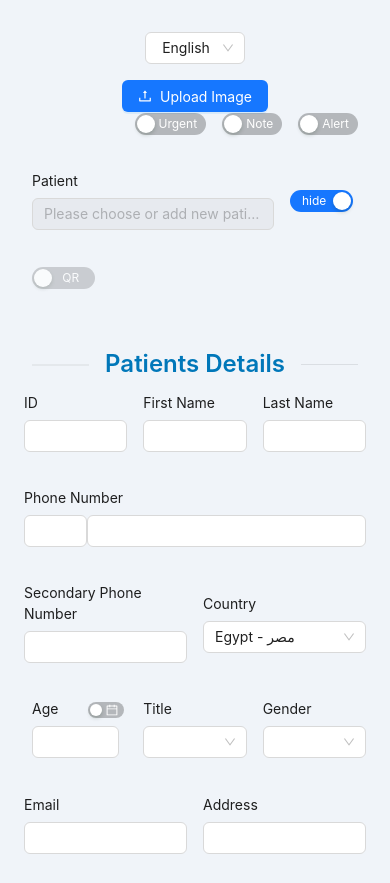
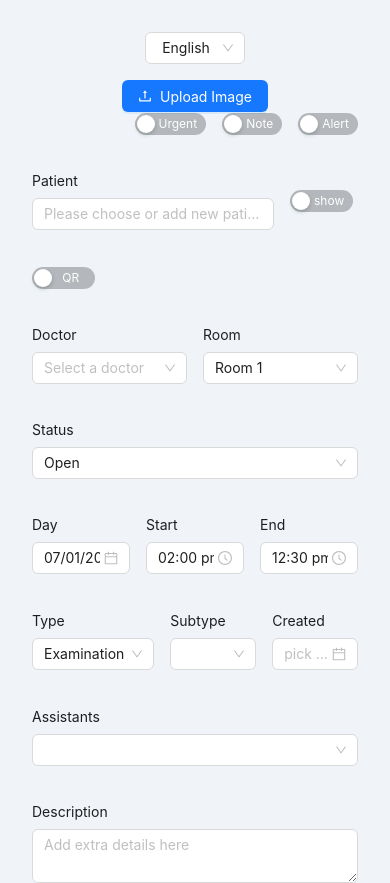
Before and after one commit to Ahmed-Elbessfy/add-patient-app, a React (Vite) app: page / in a window 390 px wide. Shown: the top 883 px of the page. Built offline with nearby package versions, Linux system fonts and the light colour scheme.

Commit message:
undo side effect & combine field configuration
- undo these configuration upon Anas request & will
reimplement country & phone field custom types

```diff
--- a/src/features/AddAppointmentContainer/newAppointConfig.ts
+++ b/src/features/AddAppointmentContainer/newAppointConfig.ts
@@ -88,16 +88,9 @@ export const addAppointmentFieldsConfig: Item[] = [
         name: "show_add_patient",
         checkedChildren: "hide",
         unCheckedChildren: "show",
-        defaultChecked: true,
+        defaultChecked: false,
         validation: [],
         disability: [{ field: "switch_input_method", value: true }],
-        modifyFieldsValues: [
-          {
-            fieldName: "patient_name",
-            action: "empty",
-            clearError: true,
-          },
-        ],
       },
       {
         category: "field",
@@ -209,42 +202,42 @@ export const addAppointmentFieldsConfig: Item[] = [
         type: "hStack",
         gap: 0.5,
         children: [
-          {
-            category: "combineField",
-            fieldType: "combine",
-            name: "new_patient.phone",
-            id: "new_patient.phone",
-            testId: "new_patient.phone",
-            label: "apInputs.add_new.phone.label",
-            validation: [{ type: "is_valid_phone" }],
-            fieldsConfig: [
-              {
-                category: "field",
-                fieldType: "text",
-                id: "new_patient.phone_key",
-                testId: "new_patient.phone_key",
-                name: "new_patient.phone_key", // name here is useless but it is a requirement for field item, form state name is at combine field name
-                defaultValue: "+20",
-                onChangeCustomConfig: {
-                  fieldName: "new_patient.phone",
-                  action: "updateFirstPart",
-                },
-                validation: [],
-              },
-              {
-                category: "field",
-                fieldType: "text",
-                id: "new_patient.phone_number",
-                testId: "new_patient.phone_number",
-                name: "new_patient.phone_number", // name here is useless but it is a requirement for field item, registered name at form state is at combine field name
-                onChangeCustomConfig: {
-                  fieldName: "new_patient.phone",
-                  action: "updateSecondPart",
-                },
-                validation: [],
-              },
-            ],
-          },
+          // {
+          //   category: "combineField",
+          //   fieldType: "combine",
+          //   name: "new_patient.phone",
+          //   id: "new_patient.phone",
+          //   testId: "new_patient.phone",
+          //   label: "apInputs.add_new.phone.label",
+          //   validation: [{ type: "is_valid_phone" }],
+          //   fieldsConfig: [
+          //     {
+          //       category: "field",
+          //       fieldType: "text",
+          //       id: "new_patient.phone_key",
+          //       testId: "new_patient.phone_key",
+          //       name: "new_patient.phone_key", // name here is useless but it is a requirement for field item, form state name is at combine field name
+          //       defaultValue: "+20",
+          //       onChangeCustomConfig: {
+          //         fieldName: "new_patient.phone",
+          //         action: "updateFirstPart",
+          //       },
+          //       validation: [],
+          //     },
+          //     {
+          //       category: "field",
+          //       fieldType: "text",
+          //       id: "new_patient.phone_number",
+          //       testId: "new_patient.phone_number",
+          //       name: "new_patient.phone_number", // name here is useless but it is a requirement for field item, registered name at form state is at combine field name
+          //       onChangeCustomConfig: {
+          //         fieldName: "new_patient.phone",
+          //         action: "updateSecondPart",
+          //       },
+          //       validation: [],
+          //     },
+          //   ],
+          // },
           {
             category: "field",
             fieldType: "text",
@@ -715,13 +708,6 @@ export const addAppointmentFieldsConfig: Item[] = [
         unCheckedChildren: "show",
         defaultChecked: false,
         validation: [],
-        modifyFieldsValues: [
-          {
-            fieldName: "new_patient.insurance_company",
-            action: "empty",
-            clearError: true,
-          },
-        ],
       },
       {
         category: "form",
@@ -806,13 +792,6 @@ export const addAppointmentFieldsConfig: Item[] = [
                   "apInputs.add_new.new_insurance_company.unLimitedCheck.label",
                 defaultChecked: false,
                 validation: [],
-                modifyFieldsValues: [
-                  {
-                    fieldName: "new_patient.new_insurance_company.limit",
-                    action: "empty",
-                    clearError: true,
-                  },
-                ],
               },
               {
                 category: "field",
@@ -849,13 +828,6 @@ export const addAppointmentFieldsConfig: Item[] = [
                 defaultChecked: false,
                 label: "100%",
                 validation: [],
-                modifyFieldsValues: [
-                  {
-                    fieldName: "new_patient.new_insurance_company.discount",
-                    action: "empty",
-                    clearError: true,
-                  },
-                ],
               },
             ],
           },
--- a/src/features/AddAppointmentForm/AddAppointmentForm.tsx
+++ b/src/features/AddAppointmentForm/AddAppointmentForm.tsx
@@ -31,11 +31,9 @@ import {
   UITitle,
   ItemForm,
   DualFieldConfig,
-  CombineFieldConfig,
 } from "../AddAppointmentFields/AddAppointmentInputs.type";
 import AddAppointmentSection from "../AddAppointmentSection/AddAppointmentSection";
 import DualField from "../DualField/DualField";
-import CombineField from "../CombineField/CombineField";
 import { AddAppointmentFormProps } from "./AddAppointmentForm.types";
 import { StyledTitle } from "./AddAppointmentForm.styled";
 
@@ -51,12 +49,11 @@ const AddAppointmentForm: FC<AddAppointmentFormProps> = ({
   const schemaShape = configValidation(fieldsConfig, shape);
   const schema = yup.object().shape(schemaShape);
   // console.log("final schema : ", schema);
-  const { control, handleSubmit, clearErrors, watch, setValue, getValues } =
-    useForm({
-      resolver: yupResolver(schema),
-      mode: "onChange",
-      defaultValues: setDefaultValues(fieldsConfig, {}),
-    });
+  const { control, handleSubmit, clearErrors, watch } = useForm({
+    resolver: yupResolver(schema),
+    mode: "onChange",
+    defaultValues: setDefaultValues(fieldsConfig, {}),
+  });
 
   // get current language for content direction
   const { t, i18n } = useTranslation("translation");
@@ -149,8 +146,6 @@ const AddAppointmentForm: FC<AddAppointmentFormProps> = ({
             onChange: field.onChange,
             isDisabled: item.disability ? isMatched(item.disability) : false,
             value: field.value,
-            setValue: setValue,
-            getValues: getValues,
           };
 
           return (
@@ -198,15 +193,6 @@ const AddAppointmentForm: FC<AddAppointmentFormProps> = ({
     return <DualField {...item} renderFieldItems={renderFieldItems} />;
   };
 
-  const renderCombineFieldItems = (item: CombineFieldConfig) => {
-    return (
-      <CombineField
-        {...item}
-        renderFieldItems={renderFieldItems}
-        control={control}
-      />
-    );
-  };
   const renderFormItems = (item: ItemForm) => {
     return item.visibility ? (
       isMatched(item.visibility) && (
@@ -239,10 +225,6 @@ const AddAppointmentForm: FC<AddAppointmentFormProps> = ({
             case "dualField":
               // Field Render
               return renderDualFieldItems(fieldConfig as DualFieldConfig);
-
-            case "combineField":
-              // Field Render
-              return renderCombineFieldItems(fieldConfig as CombineFieldConfig);
 
             case "layout":
               // Layout Render
--- a/src/features/CheckboxField/CheckboxField.tsx
+++ b/src/features/CheckboxField/CheckboxField.tsx
@@ -5,16 +5,7 @@ import { useTranslation } from "react-i18next";
 import { FieldCheckboxComponentProps } from "../AddAppointmentFields/AddAppointmentInputs.type";
 
 const CheckboxField: FC<FieldCheckboxComponentProps> = (props) => {
-  const {
-    label,
-    id,
-    testId,
-    onChange,
-    defaultChecked,
-    modifyFieldsValues,
-    setValue,
-    clearErrors,
-  } = props;
+  const { label, id, testId, onChange, defaultChecked } = props;
 
   const { t } = useTranslation("translation");
 
@@ -25,21 +16,6 @@ const CheckboxField: FC<FieldCheckboxComponentProps> = (props) => {
       defaultChecked={defaultChecked}
       onChange={(e: CheckboxChangeEvent) => {
         onChange(e.target.checked);
-
-        // Apply side effect
-        // this functionality is used when we need a side effect of changing a checkbox field
-        // and need a change another field value on checkbox change
-        if (modifyFieldsValues && setValue) {
-          modifyFieldsValues.forEach((config) => {
-            if (config.action === "empty") setValue(config.fieldName, "");
-
-            if (config.action === "useValue" && config.value)
-              setValue(config.fieldName, config.value);
-
-            // clearing error if needed
-            if (config.clearError && clearErrors) clearErrors(config.fieldName);
-          });
-        }
       }}
     >
       {label && t(label)}
--- a/src/features/SwitchField/SwitchField.tsx
+++ b/src/features/SwitchField/SwitchField.tsx
@@ -10,12 +10,9 @@ const SwitchField: FC<FieldSwitchComponentProps> = (props) => {
     testId,
     onChange,
     isDisabled,
-    setValue,
-    clearErrors,
     checkedChildren,
     unCheckedChildren,
     defaultChecked,
-    modifyFieldsValues,
   } = props;
 
   const { t } = useTranslation("translation");
@@ -33,22 +30,6 @@ const SwitchField: FC<FieldSwitchComponentProps> = (props) => {
         defaultChecked={defaultChecked}
         onChange={(checked: boolean) => {
           onChange(checked);
-
-          // Apply side effect
-          // this functionality is used when we need a side effect of changing a switch field
-          // and need a change another field value on checkbox change
-          if (modifyFieldsValues && setValue) {
-            modifyFieldsValues.forEach((config) => {
-              if (config.action === "empty") setValue(config.fieldName, "");
-
-              if (config.action === "useValue" && config.value)
-                setValue(config.fieldName, config.value);
-
-              // clearing error if needed
-              if (config.clearError && clearErrors)
-                clearErrors(config.fieldName);
-            });
-          }
         }}
       />
     </>
--- a/src/features/TextField/TextField.tsx
+++ b/src/features/TextField/TextField.tsx
@@ -15,27 +15,9 @@ const TextField: FC<FieldTextComponentProps> = (props) => {
     status,
     isDisabled,
     value,
-    defaultValue,
-    modifyFieldsValues,
-    setValue,
-    getValues,
-    clearErrors,
-    onChangeCustomConfig,
   } = props;
 
   const { t } = useTranslation("translation");
-
-  // update combine field value
-  const updateCombineFieldValue = (
-    currentValue: string,
-    ind: number,
-    value: string
-  ) => {
-    const originalValue = currentValue.split("-");
-    originalValue.splice(ind, 1, value);
-
-    return originalValue.join("-");
-  };
 
   return (
     <>
@@ -51,53 +33,7 @@ const TextField: FC<FieldTextComponentProps> = (props) => {
         disabled={isDisabled}
         value={value as string}
         onChange={(e: ChangeEvent<HTMLInputElement>) => {
-          if (modifyFieldsValues && setValue) {
-            modifyFieldsValues.forEach((config) => {
-              if (config.action === "empty") setValue(config.fieldName, "");
-
-              if (config.action === "useValue" && config.value)
-                setValue(config.fieldName, config.value);
-
-              // clearing error if needed
-              if (config.clearError && clearErrors)
-                clearErrors(config.fieldName);
-            });
-          }
-
-          // set value variable to hold the new value will be registered at form state
-          // value can be used for both combine and non combine fields based on following configuration
-          let value = e.target.value;
-
-          // configuration for combine field (( 2 fields register in one form state value ))
-          if (onChangeCustomConfig && setValue && getValues) {
-            const { fieldName, action } = onChangeCustomConfig;
-
-            // get current value pf combine field
-            const currentValue = getValues(fieldName);
-
-            // update first part only if needed
-            if (action === "updateFirstPart")
-              value = updateCombineFieldValue(
-                currentValue as string,
-                0,
-                e.target.value
-              );
-
-            // update second part only if needed
-            if (action === "updateSecondPart")
-              value = updateCombineFieldValue(
-                currentValue as string,
-                1,
-                e.target.value
-              );
-
-            // update form state value
-            // shouldValidate to validate field value on each change
-            setValue(fieldName, value, { shouldValidate: true });
-          } else {
-            // register non combine field values
-            onChange(value);
-          }
+          onChange(e.target.value);
         }}
       />
     </>
--- a/src/utils/addAppointUtils.ts
+++ b/src/utils/addAppointUtils.ts
@@ -212,7 +212,6 @@ export const formatDateTime = (time: string) => {
         // also, could not use dayjs since comparison is done by "min" yup method
         dayjs()
           [dir](parseInt(count), unit)
-          [dir](parseInt(count), unit)
           .hour(0)
           .minute(0)
           .second(0)
```
Also changed, not shown: src/features/AddAppointmentFields/AddAppointmentInputs.type.tsx (+16 -49 lines).
